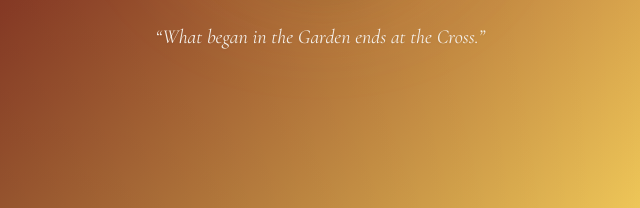
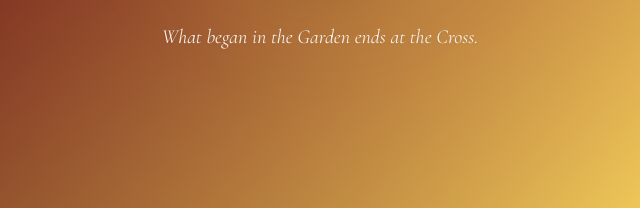
Before and after one commit to toddhaag77/encounters-in-joy-website, a plain HTML site: page index.html in a window 1280 px wide. Shown: the part 529-737 px from the top of the page, 612-1252 px from the left. Drawn offline with nearby package versions, Linux system fonts and the light colour scheme.

Commit message:
Drop quote marks from hero tagline — italic alone reads cleaner

```diff
--- a/index.html
+++ b/index.html
@@ -261,7 +261,7 @@
                  onerror="this.onerror=null; this.src='WatercolorApple(4).png';">
           </div>
           <p class="font-display italic text-cream-100 text-xl text-center max-w-sm leading-relaxed drop-shadow-sm">
-            &ldquo;What began in the Garden ends at the Cross.&rdquo;
+            What began in the Garden ends at the Cross.
           </p>
         </div>
       </div>
```
